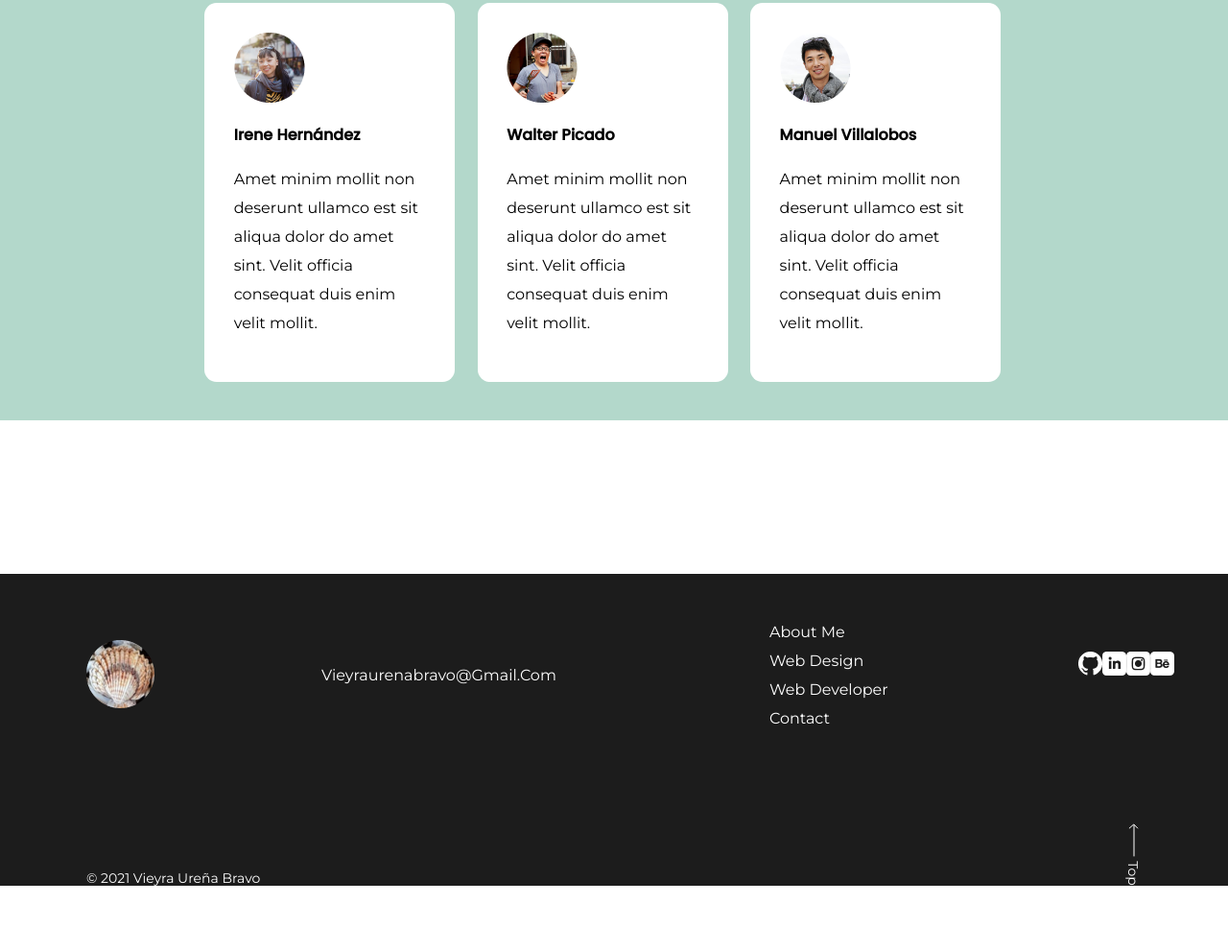
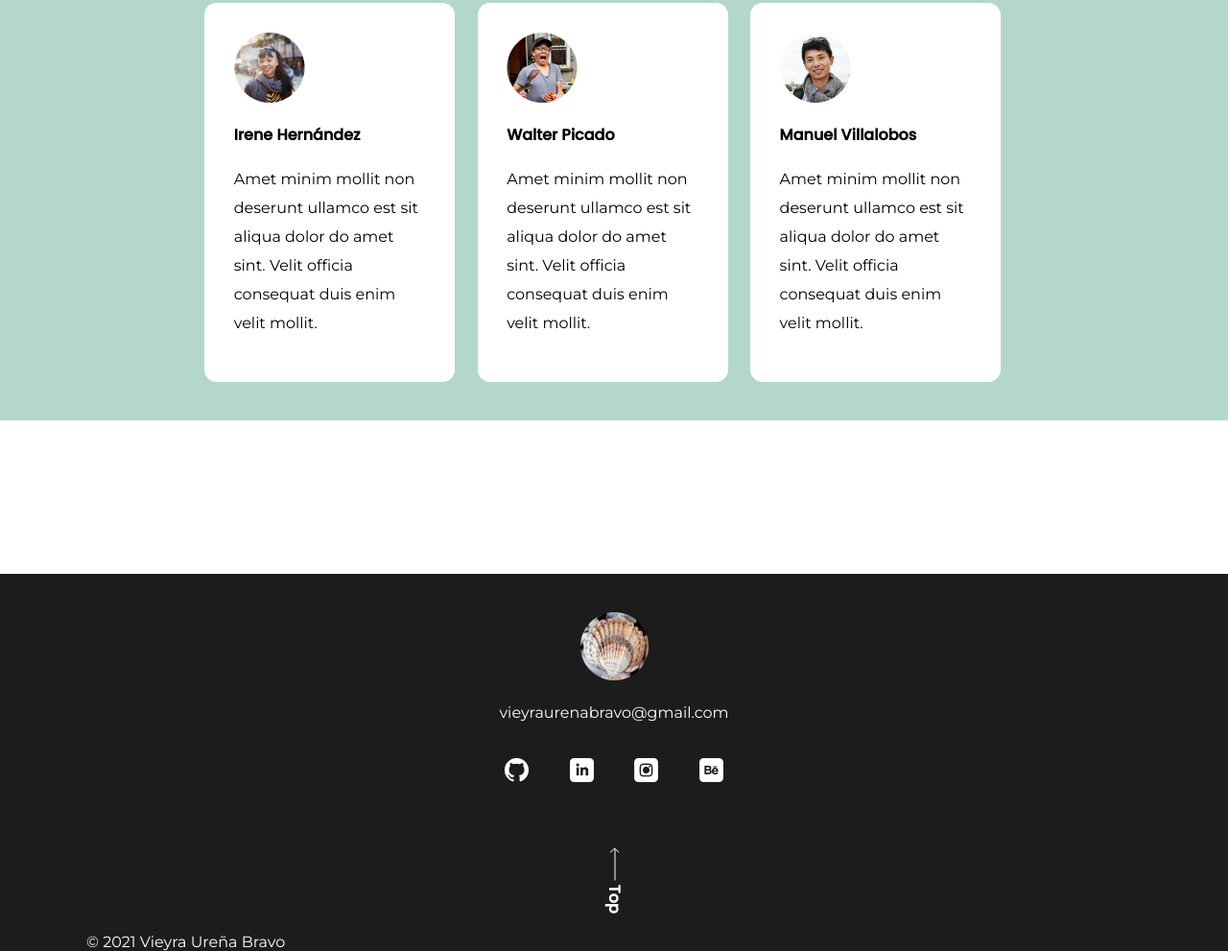
Before and after one commit to vieyraurena/Portfolio, a website: page index.html in a window 1280 px wide. Shown: the part 2382-3373 px from the top of the page at 96% size. Before the commit the page ends 3306 px from the top, so only its background shows below. Drawn offline with Linux system fonts and the light colour scheme.

Commit message:
iteracion/footer/change

```diff
--- a/index.html
+++ b/index.html
@@ -173,37 +173,23 @@
         <div class="email">
           <a href="mailto:vieyraurenabravo@gmail.com">vieyraurenabravo@gmail.com</a>
         </div>
-
-        <div class="links">
+        <div class="footer-redes flex tablet">
           <ul>
-            <li>
-              <a href="aboutMe.html">About me</a>
-            </li>
-            <li>
-              <a href="">web design</a>
-            </li>
-            <li>
-              <a href="">web developer</a>
-            </li>
-            <li>
-              <a href="">contact</a>
-            </li>
+            <li><a href=""><img src="img/gitWhite.png" alt="gitHub logo"></a></li>
+            <li><a href=""><img src="img/inWhite.png" alt="linked logo"></a></li>
+            <li><a href=""><img src="img/igWhite.png" alt="instagram logo"></a></li>
+            <li><a href=""><img src="img/beWhite.png" alt="behance logo"></a></li>
           </ul>
         </div>
-
-        <div class="redes flex tablet">
-          <a href=""><img src="img/gitWhite.png" alt="gitHub logo"></a>
-          <a href=""><img src="img/inWhite.png" alt="linked logo"></a>
-          <a href=""><img src="img/igWhite.png" alt="instagram logo"></a>
-          <a href=""><img src="img/beWhite.png" alt="behance logo"></a>
+        <div class="footer-redes-scroll">
+          <a class="scroll" href="#">
+            <img src="img/top.svg" alt="arrow toptop">
+            <span>top</span>
+          </a>
         </div>
       </div>
-      <div class="wrapper rights flex">
+      <div class="wrapper flex">
         <span>© 2021 Vieyra Ureña Bravo</span>
-        <a class="scroll" href="#main">
-          <img src="img/top.svg" alt="arrow toptop">
-          <span>top</span>
-        </a>
       </div>
     </div>
     <script src="js/script.js"></script>
--- a/sass/layout/_footer.scss
+++ b/sass/layout/_footer.scss
@@ -4,34 +4,46 @@
   font-family: $paragraf;
   font-size: $main-size;
   margin-top: 160px;
+  flex-direction: row;
+}
 
+.container-footer {
+  flex-direction: column;
+  justify-content: center;
+  align-items: center;
+  padding: 2.5rem 0 1rem 0;
+
+  .scroll {
+    color: $main-background;
+    align-self: flex-end;
+  }
+}
+
+.email {
+  margin-top: 1.3rem;
   a {
     color: $main-background;
     font-family: $paragraf;
     font-weight: lighter;
+    text-transform: lowercase;
+
+    &:hover {
+      color: $border;
+    }
   }
 }
 
-.container-footer {
+.footer-redes {
   flex-direction: row;
   justify-content: space-between;
-  align-items: center;
-  padding: 30px;
-
+  padding-top: 1.3rem;
+  ul {
+    padding: 0;
+  }
   li {
-    line-height: $line-height-medium;
-  }
-
-  a:hover {
-    color: $border;
+    align-items: center;
+    justify-content: flex-end;
+    display: inline-block;
+    padding: 0rem 1.2rem;
   }
 }
-
-.rights {
-  justify-content: space-between;
-  align-items: flex-end;
-
-  span {
-    font-size: $small-size;
-  }
-}
--- a/sass/pages/_contact.scss
+++ /dev/null
@@ -1,3 +0,0 @@
-.navegation-form {
-  margin-top: 500px;
-}
```
Also changed, not shown: aboutMe.html (+13 -26 lines), contact.html (+13 -10 lines), public/css/styles.css.
